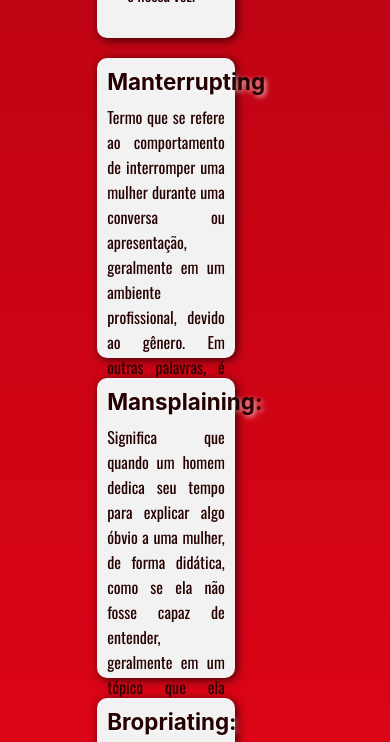
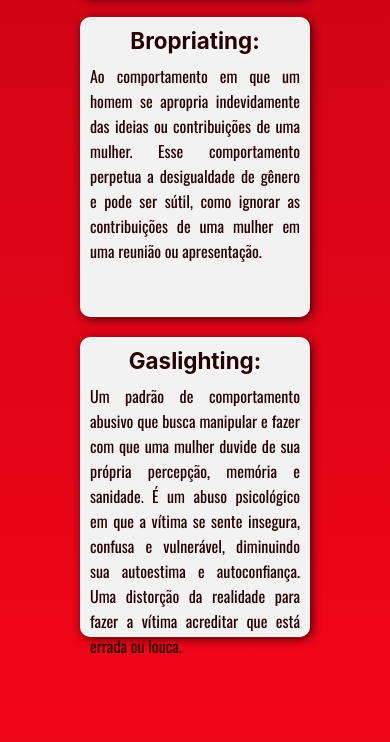
Before and after one commit to MiguelSousaw/Equidade_de_G-nero, a plain HTML site: page index.html in a window 390 px wide. Shown: the part 6586-7328 px from the top of the page. Drawn offline with nearby package versions, Linux system fonts and the light colour scheme; a web font is replaced by a local one.

Commit message:
UpdateFiles

```diff
--- a/index.html
+++ b/index.html
@@ -129,7 +129,7 @@
                     <div id="div4" data-aos="zoom-up" data-aos-delay="210" data-aos-duration="2000" data-aos-easing="ease-in-out">
                         <h2><b>Bropriating:</b></h2>
                         <p>
-                            Ao comportamento em que um homem se apropria indevidamente das ideias ou contribuições de uma mulher. Esse comportamento perpetua a desigualdade de gênero e pode ser sútil, como ignorar as contribuições de uma mulher em uma reunião ou apresentação, ou mais flagrante, como tomar o crédito pelo trabalho de uma mulher e receber as recompensas e benefícios associados.
+                            Ao comportamento em que um homem se apropria indevidamente das ideias ou contribuições de uma mulher. Esse comportamento perpetua a desigualdade de gênero e pode ser sútil, como ignorar as contribuições de uma mulher em uma reunião ou apresentação.
                         </p>
                     </div>
 
--- a/query.css
+++ b/query.css
@@ -246,11 +246,11 @@
         display: flex;
         flex-wrap: wrap;
         height: auto;
-        width: 80%;
+        width: 100%;
     }
 
     #section3 > article > div {
-        width: 80%;
+        width: 100%;
     }
 
     #concretos, #dados {
```
